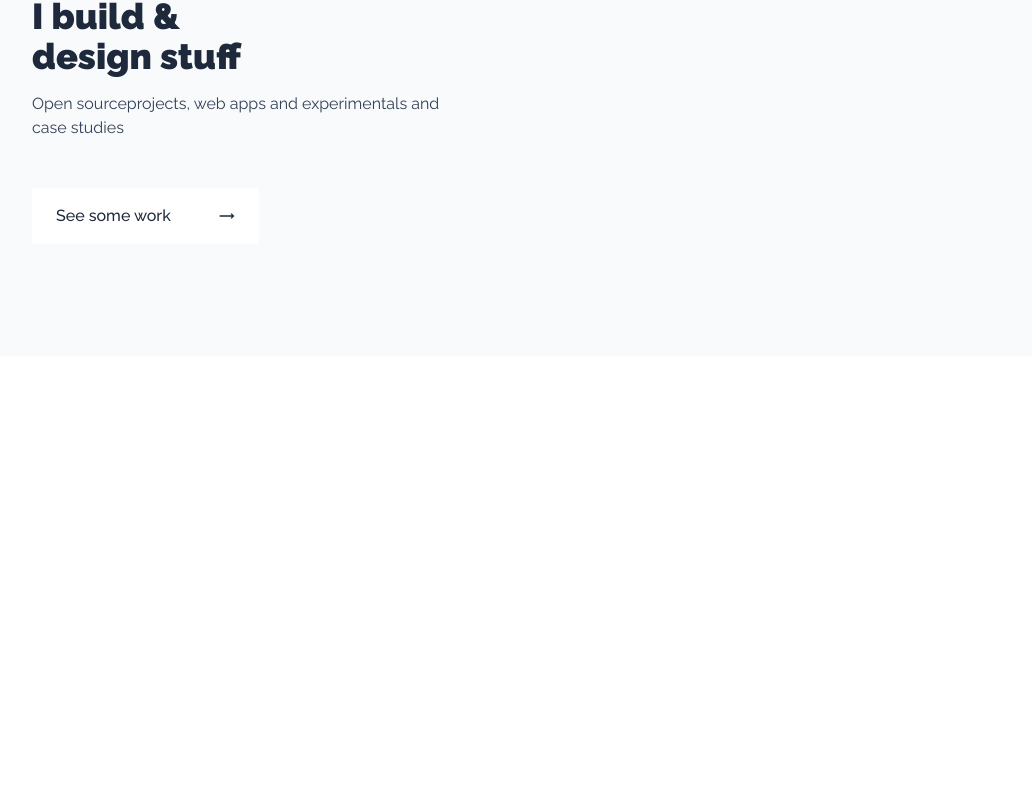
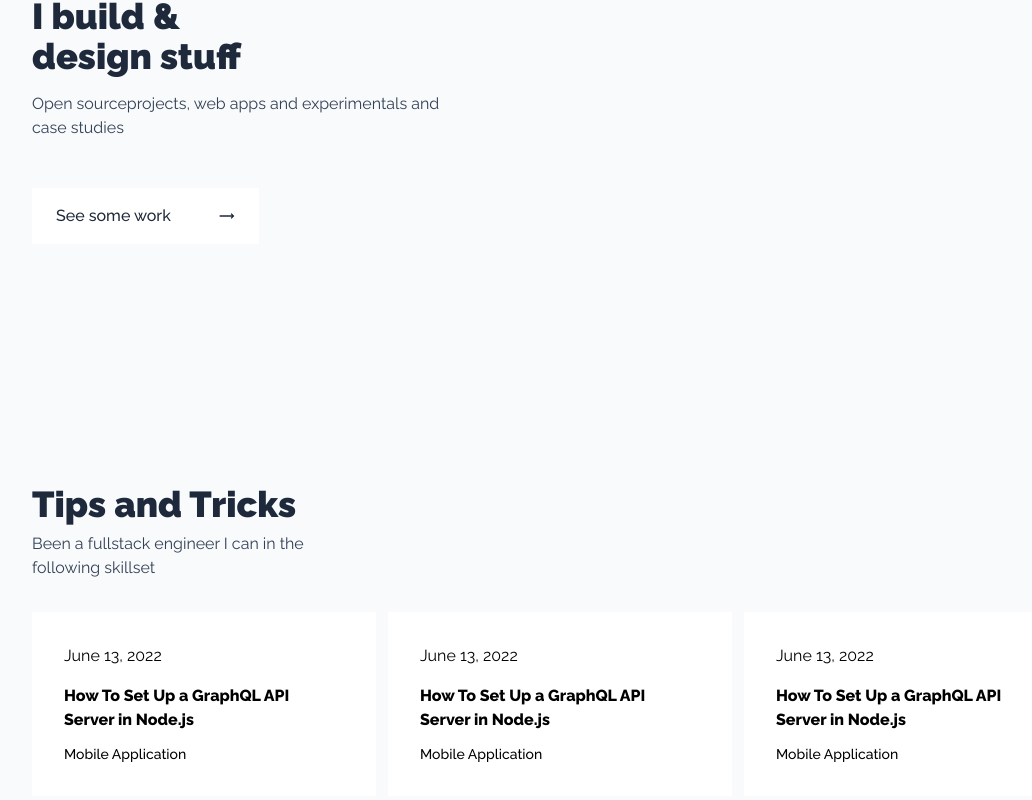
Before and after one commit to tunjiNg01/my-portfolio, a Next.js app: page / in a window 1280 px wide. Shown: the part 1352-2152 px from the top of the page, without its empty margins (80-1112 px from the left). Before the commit the page ends 1708 px from the top, so only its background shows below. Built offline with nearby package versions, Linux system fonts and the light colour scheme.

Commit message:
added blog  page

```diff
--- a/components/BlogSection.jsx
+++ b/components/BlogSection.jsx
@@ -3,7 +3,43 @@ import { BoxUtility } from ".";
 export default function Blog() {
   return (
     <BoxUtility>
-      <h1>Blog part one </h1>
+      <div>
+        <h1 className="font-raleway text-4xl font-extrabold text-slate-800 ">
+          Tips and Tricks
+        </h1>
+        <p className="mt-2 max-w-full font-raleway font-normal text-slate-700 sm:max-w-[30%] ">
+          Been a fullstack engineer I can in the following skillset
+        </p>
+      </div>
+      <div className="mt-8 grid grid-cols-1 gap-3 sm:grid-cols-3 ">
+        <div className="bg-white p-8">
+          <p className="font-raleway ">June 13, 2022</p>
+          <h2 className="mt-4 max-w-[90%] font-raleway font-bold">
+            How To Set Up a GraphQL API Server in Node.js
+          </h2>
+          <p className="mt-3 font-raleway text-sm font-medium ">
+            Mobile Application
+          </p>
+        </div>
+        <div className="bg-white p-8">
+          <p className="font-raleway ">June 13, 2022</p>
+          <h2 className="mt-4 max-w-[90%] font-raleway font-bold">
+            How To Set Up a GraphQL API Server in Node.js
+          </h2>
+          <p className="mt-3 font-raleway text-sm font-medium ">
+            Mobile Application
+          </p>
+        </div>
+        <div className="bg-white p-8">
+          <p className="font-raleway ">June 13, 2022</p>
+          <h2 className="mt-4 max-w-[90%] font-raleway font-bold">
+            How To Set Up a GraphQL API Server in Node.js
+          </h2>
+          <p className="mt-3 font-raleway text-sm font-medium ">
+            Mobile Application
+          </p>
+        </div>
+      </div>
     </BoxUtility>
   );
 }
--- a/src/app/page.js
+++ b/src/app/page.js
@@ -1,5 +1,5 @@
 import Image from "next/image";
-import { HeroSection, Expertise, Work } from "@/components/index";
+import { HeroSection, Expertise, Work, Blog } from "@/components/index";
 
 export default function Home() {
   return (
@@ -10,6 +10,7 @@ export default function Home() {
       <Expertise />
       <div className="bg-slate-50">
         <Work />
+        <Blog />
       </div>
     </div>
   );
```
